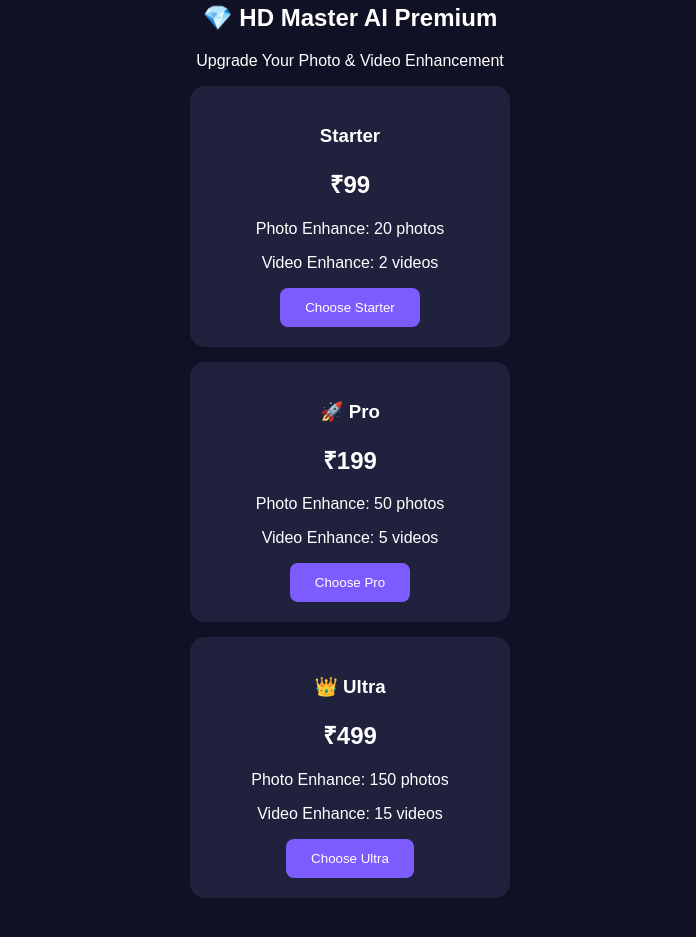
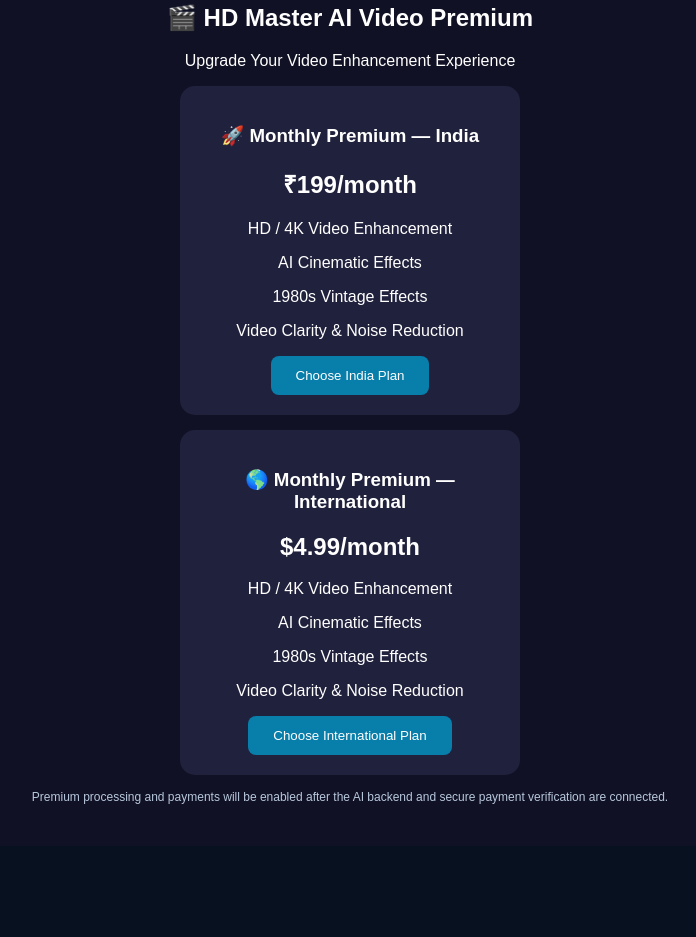
Before and after one commit to HDMasterAI/hd-master-ai, a plain HTML site: page index.html in a window 1280 px wide. Shown: the part 2157-3094 px from the top of the page, without its empty margins (290-986 px from the left). After the commit the page ends 3003 px from the top, so only its background shows below. Drawn offline with Linux system fonts and the light colour scheme.

Commit message:
Update index.html

```diff
--- a/index.html
+++ b/index.html
@@ -209,35 +209,34 @@ function updateVideo(){
   video.style.filter='brightness('+document.getElementById('videoBrightness').value+'%) contrast('+document.getElementById('videoContrast').value+'%) saturate('+document.getElementById('videoSaturation').value+'%)';
 }
 </script>
-  <!-- HD Master AI Premium Plans -->
+  <!-- HD Master AI Video Premium Plans -->
+
 <section style="padding:30px 15px;text-align:center;background:#101124;color:white;font-family:Arial,sans-serif;">
-  <h2>💎 HD Master AI Premium</h2>
-  <p>Upgrade Your Photo & Video Enhancement</p>
+    <h2>🎬 HD Master AI Video Premium</h2>
+    <p>Upgrade Your Video Enhancement Experience</p>
 
-  <div style="background:#20213d;padding:20px;margin:15px auto;border-radius:15px;max-width:320px;">
-    <h3>Starter</h3>
-    <h2>₹99</h2>
-    <p>Photo Enhance: 20 photos</p>
-    <p>Video Enhance: 2 videos</p>
-    <button onclick="alert('Starter plan payment will be available soon!')" style="padding:12px 25px;border:0;border-radius:8px;background:#7c5cff;color:white;">Choose Starter</button>
-  </div>
+ <div style="background:#20213d;padding:20px;margin:15px auto;border-radius:15px;max-width:340px;">
+  <h3>🚀 Monthly Premium — India</h3>
+  <h2>₹199/month</h2>
+  <p>HD / 4K Video Enhancement</p>
+  <p>AI Cinematic Effects</p>
+  <p>1980s Vintage Effects</p>
+  <p>Video Clarity & Noise Reduction</p>
+  <button onclick="alert('Payment setup is coming soon.')" style="padding:12px 25px;border:0;border-radius:8px;background:#087eaa;color:white;">Choose India Plan</button>
+</div>
 
-  <div style="background:#20213d;padding:20px;margin:15px auto;border-radius:15px;max-width:320px;">
-    <h3>🚀 Pro</h3>
-    <h2>₹199</h2>
-    <p>Photo Enhance: 50 photos</p>
-    <p>Video Enhance: 5 videos</p>
-    <button onclick="alert('Pro plan payment will be available soon!')" style="padding:12px 25px;border:0;border-radius:8px;background:#7c5cff;color:white;">Choose Pro</button>
-  </div>
+<div style="background:#20213d;padding:20px;margin:15px auto;border-radius:15px;max-width:340px;">
+  <h3>🌎 Monthly Premium — International</h3>
+  <h2>$4.99/month</h2>
+  <p>HD / 4K Video Enhancement</p>
+  <p>AI Cinematic Effects</p>
+  <p>1980s Vintage Effects</p>
+  <p>Video Clarity & Noise Reduction</p>
+  <button onclick="alert('International payment setup is coming soon.')" style="padding:12px 25px;border:0;border-radius:8px;background:#087eaa;color:white;">Choose International Plan</button>
+</div>
 
-  <div style="background:#20213d;padding:20px;margin:15px auto;border-radius:15px;max-width:320px;">
-    <h3>👑 Ultra</h3>
-    <h2>₹499</h2>
-    <p>Photo Enhance: 150 photos</p>
-    <p>Video Enhance: 15 videos</p>
-    <button onclick="alert('Ultra plan payment will be available soon!')" style="padding:12px 25px;border:0;border-radius:8px;background:#7c5cff;color:white;">Choose Ultra</button>
-  </div>
-</section>
+<p style="font-size:12px;color:#b8c8dd;">Premium processing and payments will be enabled after the AI backend and secure payment verification are connected.</p>
+   </section>
   <script type="module">
 import { Client, handle_file } from "https://cdn.jsdelivr.net/npm/@gradio/client/dist/index.min.js";
 
```
